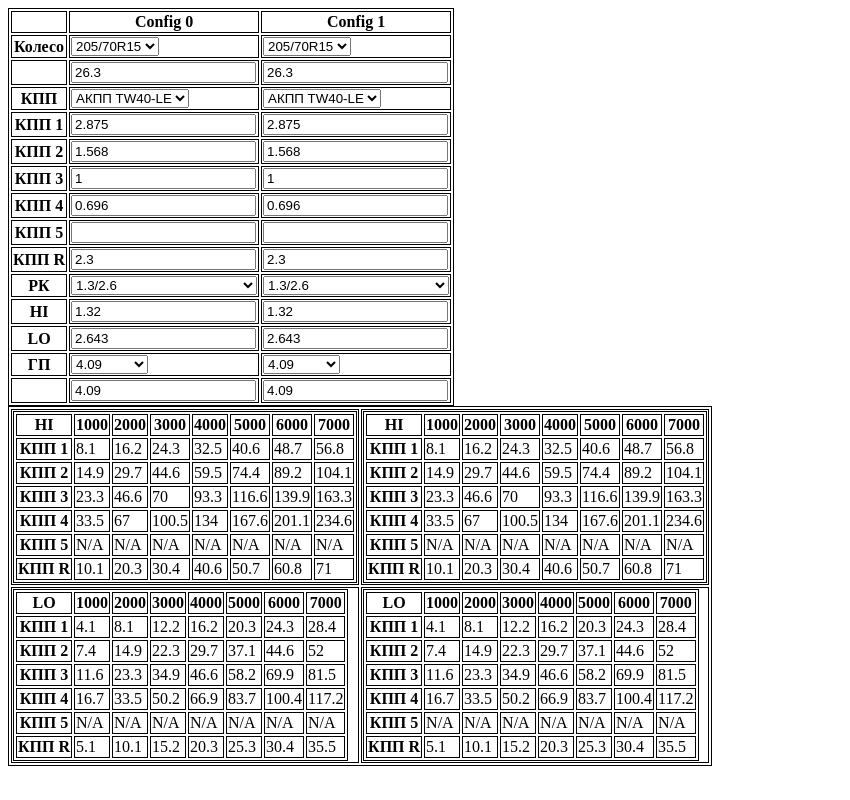
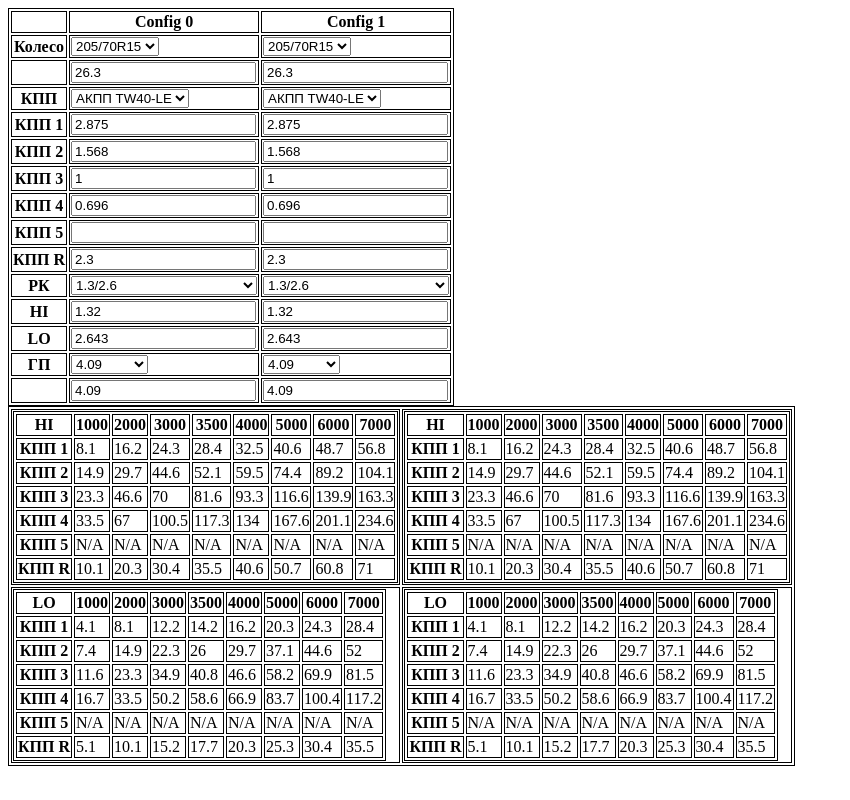
Before and after one commit to deadskif/sjtc, a plain HTML site: page index.html in a window 1280 px wide. Shown: the whole page, without its empty margins (0-850 px from the left). Drawn offline with nearby package versions, Linux system fonts and the light colour scheme.

Commit message:
Update index.html
Add 5.375 and 3500.

```diff
--- a/index.html
+++ b/index.html
@@ -222,6 +222,7 @@ DB = [
             '4.09': [4.09],
             '4.3': [4.3],
             '3.909': [3.909],
+            '5.375': [5.375],
             'HF 4.625': [4.625],
             'HF 4.88': [4.88]
         }}),
@@ -264,7 +265,7 @@ function init_result(name, cfgnum) {
             var rname = name + cfg + '_' + gb;
             tr.innerHTML += '<td><table id="'+rname+'"/></table></td>';
             TABLES.push(new ResultTable(rname,
-                [1000, 2000, 3000, 4000, 5000, 6000, 7000],
+                [1000, 2000, 3000, 3500, 4000, 5000, 6000, 7000],
                 cfg, gb));
         }
     }
```
